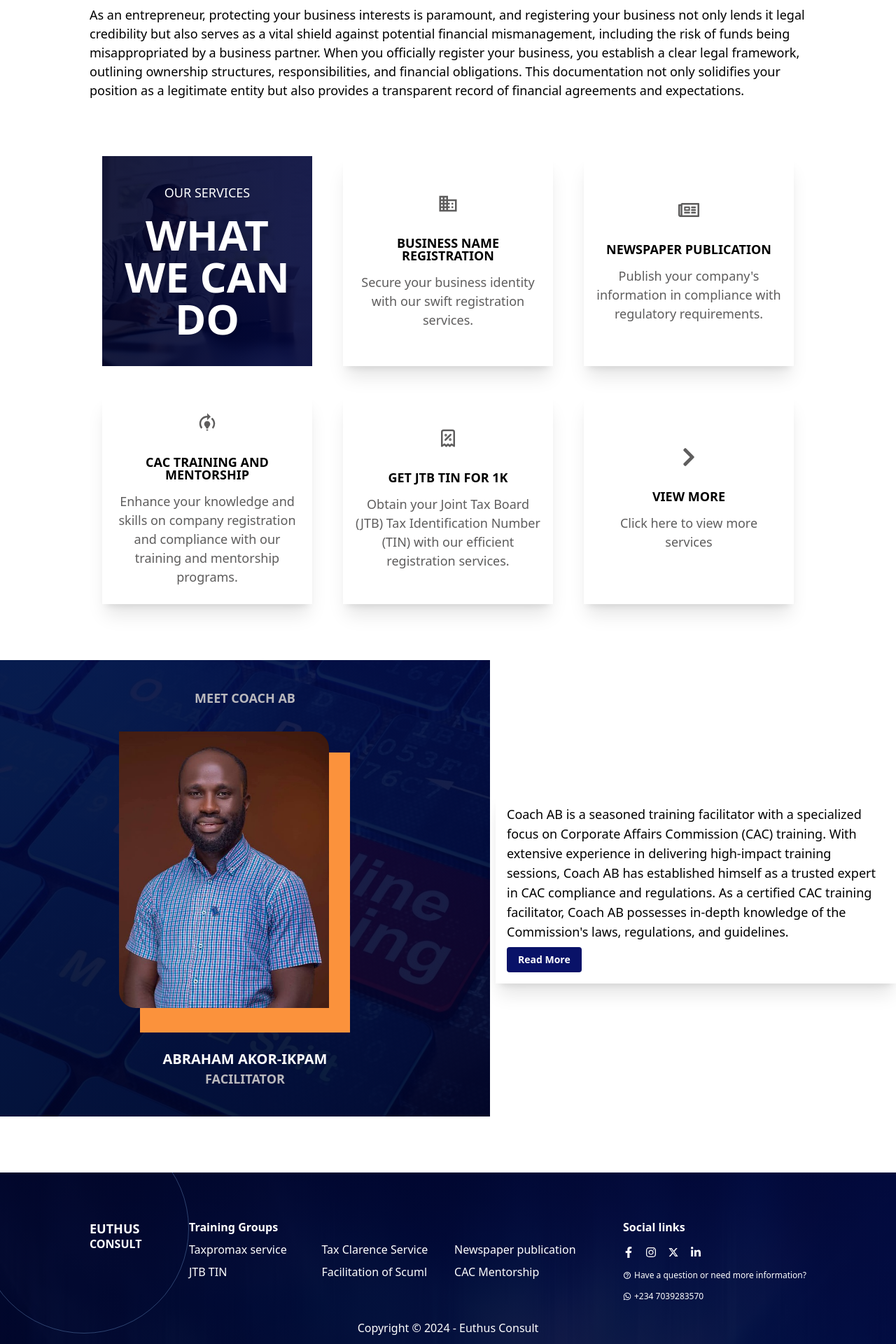
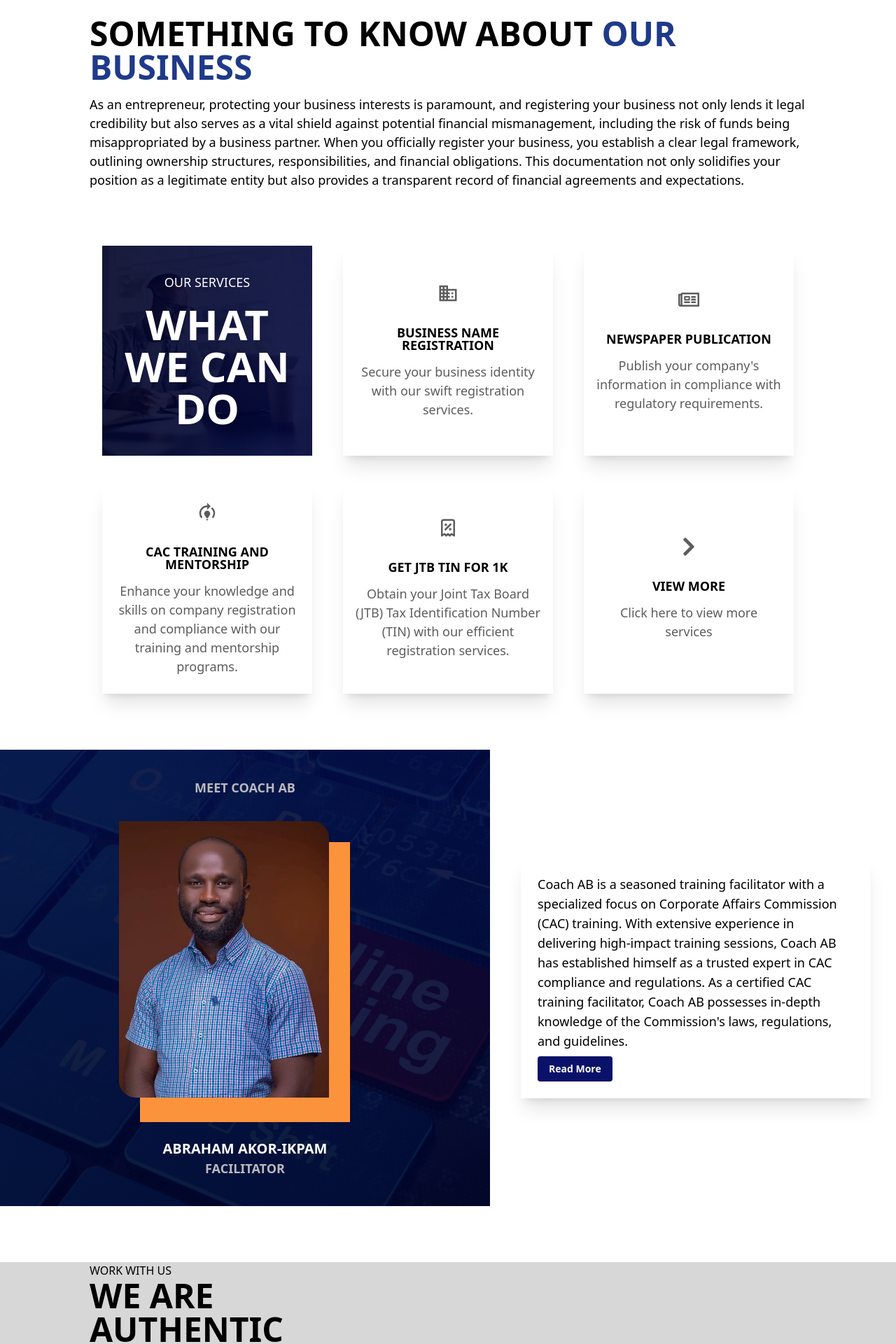
Before and after one commit to StivinTaesoo/euthus-consult, a Next.js app: page / in a window 1280 px wide. Shown: the part 640-2560 px from the top of the page at 70% size. Built offline with nearby package versions, Linux system fonts and the light colour scheme.

Commit message:
Improved styles

```diff
--- a/app/globals.css
+++ b/app/globals.css
@@ -13,7 +13,7 @@
     padding: 100px;
     background: #f57d1b;
     color: #091268;
-    background: #bab9bd;
+    background: #d7d7d8;
 }
 
 .sticky-nav.active {
--- a/app/page.tsx
+++ b/app/page.tsx
@@ -1,4 +1,6 @@
 import HeroSection from "@/components/hero-sections/Hero";
+import OurBusiness from "@/components/home/OurBusiness";
+import OurExperience from "@/components/home/OurExperience";
 import ServicesHomePage from "@/components/services/ServicesHomePage";
 import OurTeam from "@/components/team/OurTeam";
 
@@ -6,23 +8,10 @@ export default function Home() {
     return (
         <div className="  ">
             <HeroSection />
-            <div className="w-[90%] mx-auto md:w-[80%]">
-                <p className="w-full mt-[3rem] text-[16px] md:text-[18px]">
-                    As an entrepreneur, protecting your business interests is
-                    paramount, and registering your business not only lends it
-                    legal credibility but also serves as a vital shield against
-                    potential financial mismanagement, including the risk of
-                    funds being misappropriated by a business partner. When you
-                    officially register your business, you establish a clear
-                    legal framework, outlining ownership structures,
-                    responsibilities, and financial obligations. This
-                    documentation not only solidifies your position as a
-                    legitimate entity but also provides a transparent record of
-                    financial agreements and expectations.
-                </p>
-            </div>
+            <OurBusiness />
             <ServicesHomePage />
             <OurTeam />
+            <OurExperience />
         </div>
     );
 }
--- /dev/null
+++ b/components/home/OurBusiness.tsx
@@ -0,0 +1,24 @@
+function OurBusiness() {
+    return (
+        <div className="w-[90%] mx-auto mt-[3rem] md:w-[80%] md:mt-[4rem]">
+            <h1 className="w-full uppercase font-bold text-left text-black text-2xl md:text-5xl ">
+                Something to know about{" "}
+                <span className="text-blue-900">Our Business</span>{" "}
+            </h1>
+            <p className="w-full mt-[1rem] text-[16px] md:text-[18px]">
+                As an entrepreneur, protecting your business interests is
+                paramount, and registering your business not only lends it legal
+                credibility but also serves as a vital shield against potential
+                financial mismanagement, including the risk of funds being
+                misappropriated by a business partner. When you officially
+                register your business, you establish a clear legal framework,
+                outlining ownership structures, responsibilities, and financial
+                obligations. This documentation not only solidifies your
+                position as a legitimate entity but also provides a transparent
+                record of financial agreements and expectations.
+            </p>
+        </div>
+    );
+}
+
+export default OurBusiness;
--- /dev/null
+++ b/components/home/OurExperience.tsx
@@ -0,0 +1,18 @@
+import React from "react";
+
+function OurExperience() {
+    return (
+        <div className="w-full bg-[#d7d7d8]">
+            <div className="w-[90%] mx-auto text-center md:w-[80%] md:text-left ">
+                <div className="uppercase ">
+                    <p>work with us</p>
+                    <h2 className="w-[150px] mx-auto font-semibold text-3xl md:w-[200px] md:text-5xl md:mx-0">
+                        we are <span className="font-bold">authentic</span>
+                    </h2>
+                </div>
+            </div>
+        </div>
+    );
+}
+
+export default OurExperience;
--- a/components/team/OurTeam.tsx
+++ b/components/team/OurTeam.tsx
@@ -44,7 +44,7 @@ function OurTeam() {
                     </div>
                 </div>
             </div>
-            <div className="w-[95%] mx-auto text-[16px] leading-7 shadow-xl p-4 md:text-[18px] md:w-[600px]">
+            <div className="w-[95%] mx-auto text-[16px] leading-7 shadow-xl p-6 md:text-[18px] md:w-[500px]">
                 <p>
                     Coach AB is a seasoned training facilitator with a
                     specialized focus on Corporate Affairs Commission (CAC)
```
